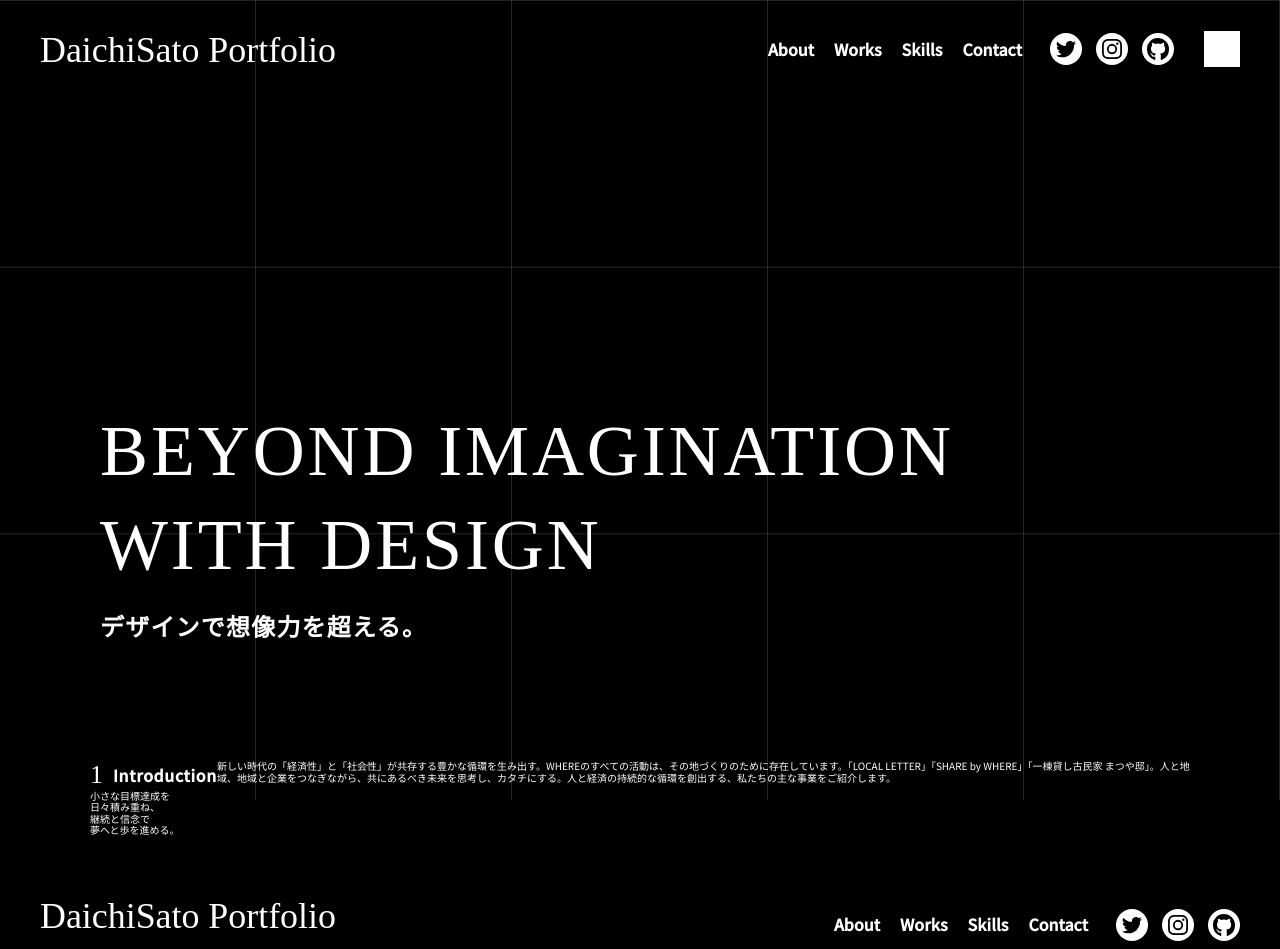
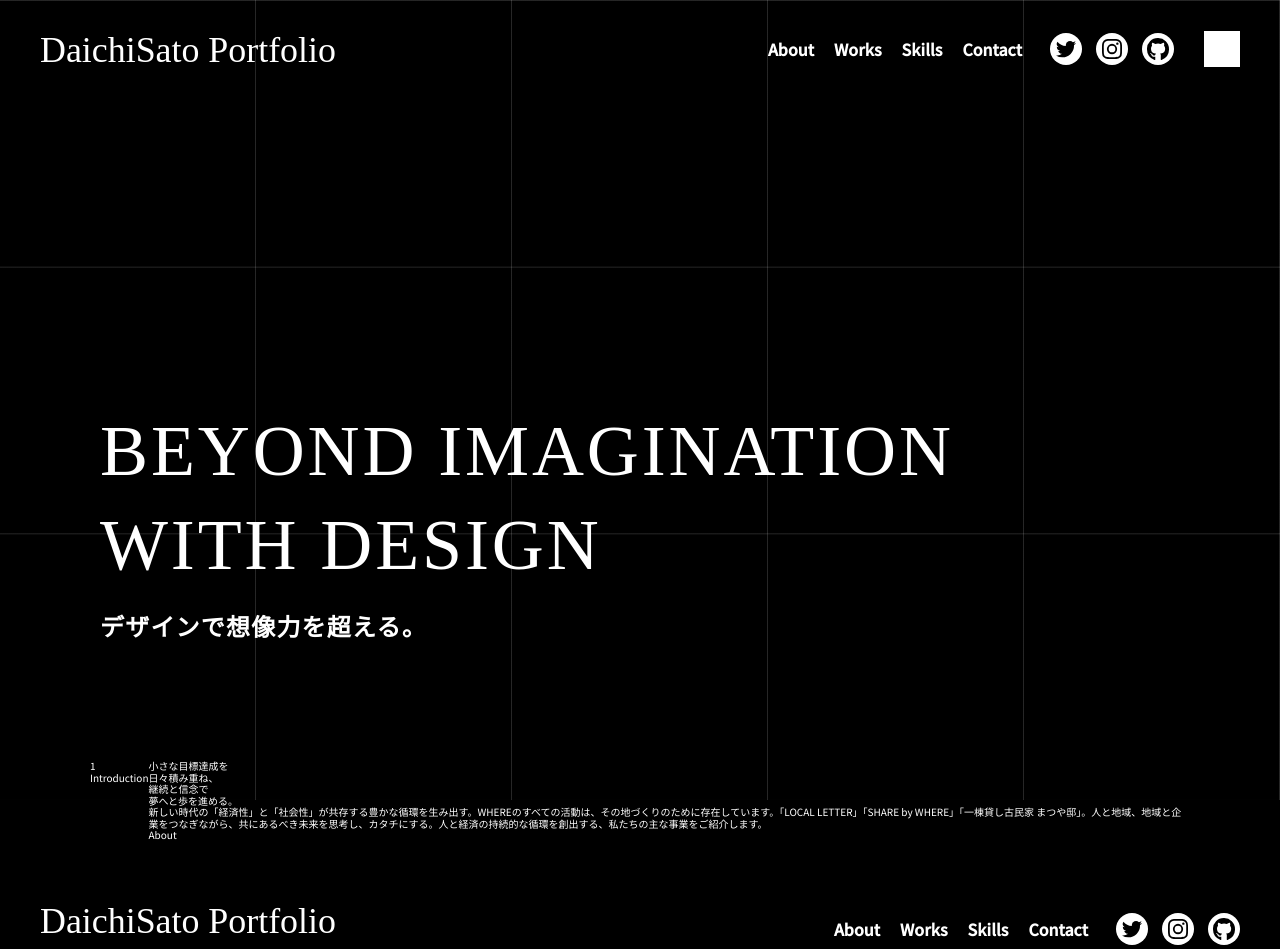
Before and after one commit to daichi-sato-design/portfolio, a Next.js app: page / in a window 1280 px wide. Shown: the top 949 px of the page. Built offline with nearby package versions, Linux system fonts and the light colour scheme; a web font is replaced by a local one.

Commit message:
section-tagの更新

```diff
--- a/pages/index.tsx
+++ b/pages/index.tsx
@@ -1,4 +1,5 @@
 import { Layout } from '../components/Layout'
+import Link from 'next/link'
 
 export default function Home() {
   return (
@@ -17,11 +18,12 @@ export default function Home() {
         </div>
         <section className="about">
           <div className="about__wrap">
-            <div className="about__hd">
             <div className="section-tag">
               <div className="section-tag__num">1</div>
               <div className="section-tag__ttl">Introduction</div>
             </div>
+            <div className="about__contents">
+              <div className="about__contents__hd">
                 <h3 className="ttl">
                   小さな目標達成を<br/>
                   日々積み重ね、<br/>
@@ -29,10 +31,19 @@ export default function Home() {
                   夢へと歩を進める。
                 </h3>
               </div>
-            <div className="about__body">
+              <div className="about__contents__body">
                 <p className="txt">
                   新しい時代の「経済性」と「社会性」が共存する豊かな循環を生み出す。WHEREのすべての活動は、その地づくりのために存在しています。「LOCAL LETTER」「SHARE by WHERE」「一棟貸し古民家 まつや邸」。人と地域、地域と企業をつなぎながら、共にあるべき未来を思考し、カタチにする。人と経済の持続的な循環を創出する、私たちの主な事業をご紹介します。
                 </p>
+                <div className="section-btn">
+                  <Link href="/about">
+                    <a className="link">
+                      <span className="txt">About</span>
+                      <div className="deco"></div>
+                    </a>
+                  </Link>
+                </div>
+              </div>
             </div>
           </div>
         </section>
```
Lines whose indentation alone changed are shown as unchanged.
